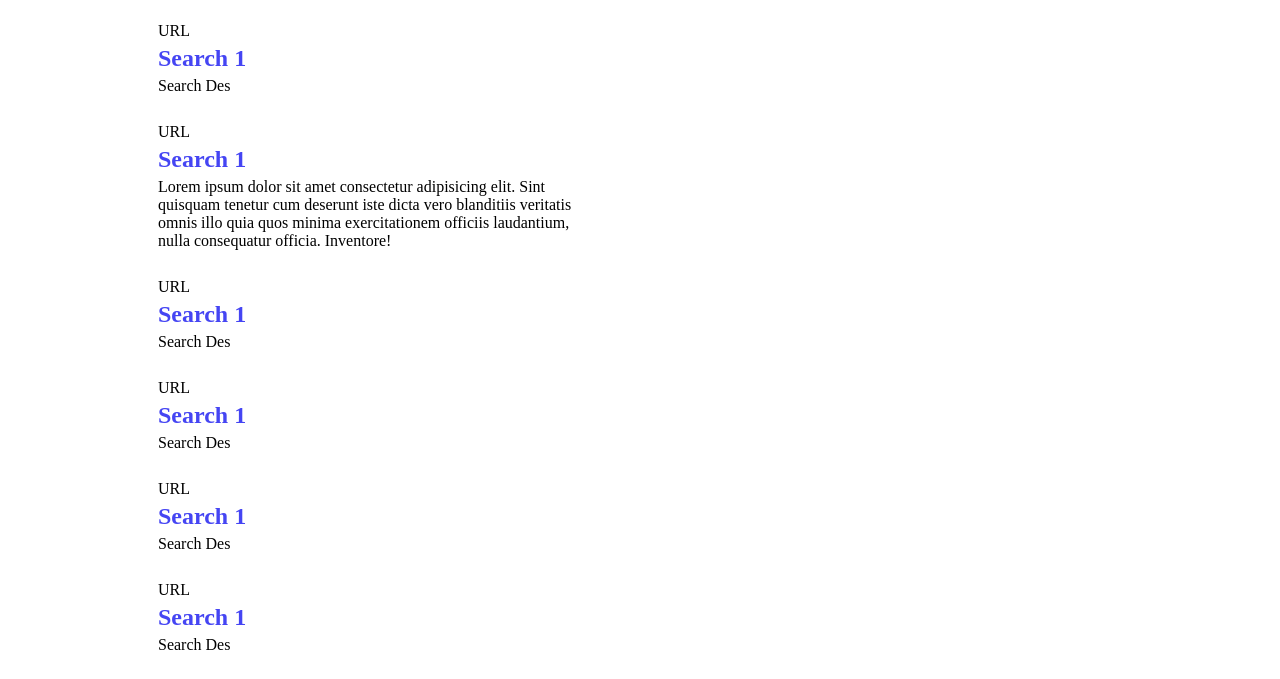
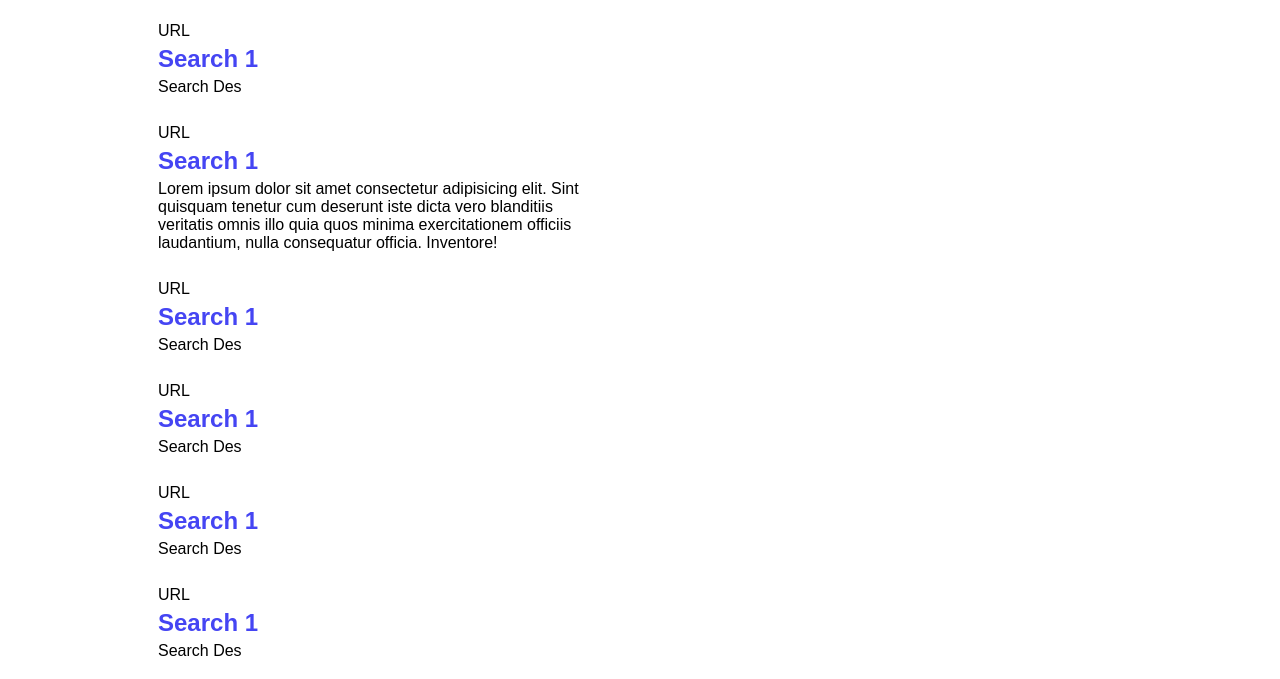
Before and after one commit to JLP2000/Lap1CodeChallenge, a plain HTML site: page client/allSearches.html in a window 1280 px wide. Shown: the part 72-751 px from the top of the page. Drawn offline with Linux system fonts and the light colour scheme; no server answers.

Commit message:
added new font

```diff
--- a/client/style.css
+++ b/client/style.css
@@ -1,3 +1,7 @@
+body {
+    font-family: Arial, Helvetica, sans-serif;
+}
+
 .nav {
     display: flex;
     justify-content: flex-end;
--- a/client/stylesearch.css
+++ b/client/stylesearch.css
@@ -1,3 +1,7 @@
+body {
+    font-family: Arial, Helvetica, sans-serif;
+}
+
 .nav {
     display: flex;
     justify-content: space-between;
```
